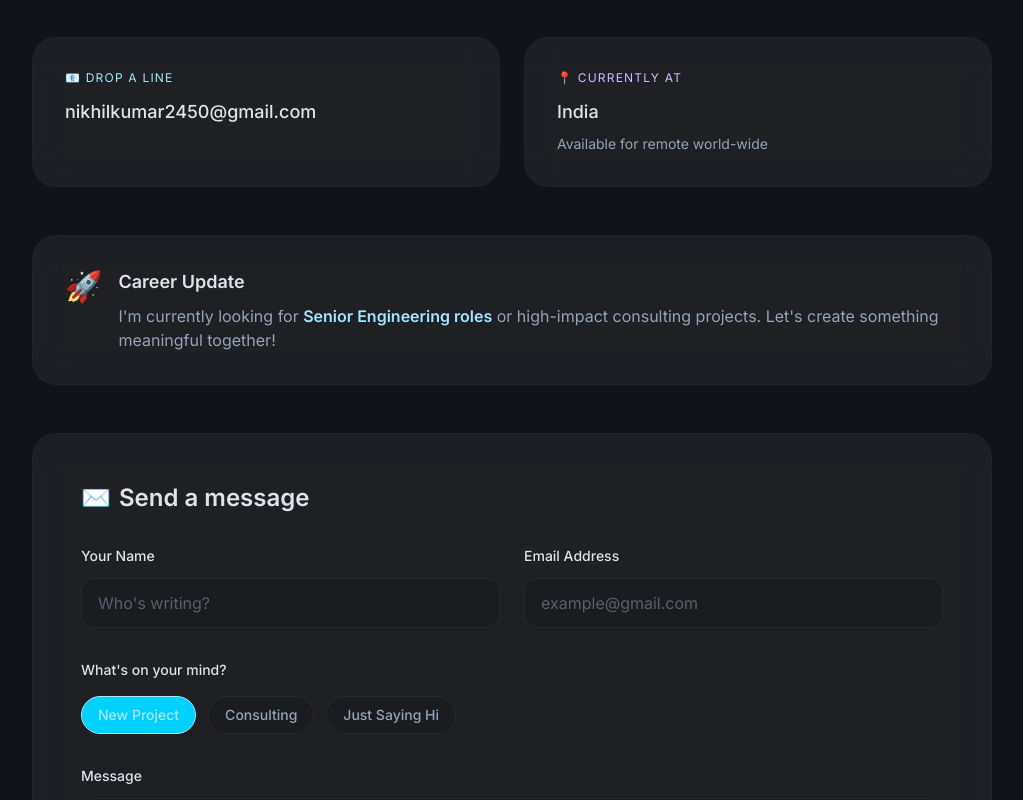
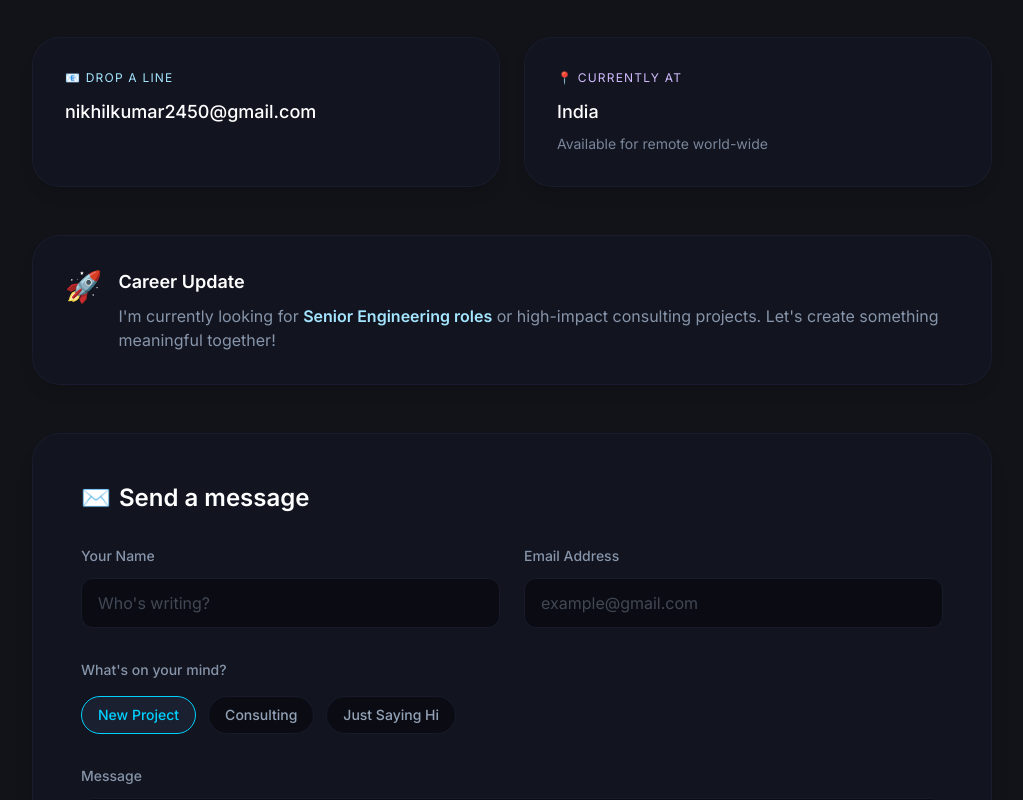
Before and after one commit to NikhilBhagoria/nikhil-dev-portfolio, a Next.js app: page /contact in a window 1280 px wide. Shown: the part 380-1180 px from the top of the page, without its empty margins (128-1151 px from the left). Built offline with nearby package versions, Linux system fonts and the light colour scheme; no server answers.

Commit message:
feat: enhance contact section with custom email API integration, error handling, 3D tilt effects, and improved UI
- Integrated custom email API for contact form submissions
- Added comprehensive error handling and success feedback
- Implemented interactive 3D tilt animations

```diff
--- a/src/components/sections/Contact.js
+++ b/src/components/sections/Contact.js
@@ -2,6 +2,7 @@
 
 import { useState } from "react";
 import Button from "@/components/ui/Button";
+import { use3DTilt } from "@/hooks/use3DTilt";
 
 /**
  * Enterprise Production-level Contact section.
@@ -16,6 +17,8 @@ export default function Contact() {
 
   const [submitted, setSubmitted] = useState(false);
   const [isSending, setIsSending] = useState(false);
+  const [errorMessage, setErrorMessage] = useState("");
+  const contactApiUrl = process.env.NEXT_PUBLIC_CONTACT_API;
 
   const handleChange = (e) => {
     const { name, value } = e.target;
@@ -27,18 +30,46 @@ export default function Contact() {
 
   const handleSubmit = async (e) => {
     e.preventDefault();
+
+    if (!contactApiUrl) {
+      setErrorMessage("Contact service is not configured yet.");
+      return;
+    }
+
     setIsSending(true);
+    setErrorMessage("");
+    setSubmitted(false);
 
-    // Simulate API delay
-    setTimeout(() => {
+    try {
+      const response = await fetch(contactApiUrl, {
+        method: "POST",
+        headers: {
+          "Content-Type": "application/json",
+        },
+        body: JSON.stringify({
+          name: formData.name.trim(),
+          email: formData.email.trim(),
+          message: formData.message.trim()+ " - " + formData.purpose,
+        }),
+      });
+
+      if (!response.ok) {
+        const errorText = await response.text();
+        throw new Error(errorText || `Request failed with status ${response.status}`);
+      }
+
+      setFormData({ name: "", email: "", purpose: "new-project", message: "" });
+      setSubmitted(true);
+    } catch (error) {
+      console.error("Failed to send contact message:", error);
+      setErrorMessage(
+        error instanceof Error
+          ? error.message
+          : "Unable to send your message right now. Please try again later."
+      );
+    } finally {
       setIsSending(false);
-      setSubmitted(true);
-
-      setTimeout(() => {
-        setFormData({ name: "", email: "", purpose: "new-project", message: "" });
-        setSubmitted(false);
-      }, 3000);
-    }, 1500);
+    }
   };
 
   return (
@@ -51,7 +82,7 @@ export default function Contact() {
             <br />
             <span className="gradient-text">Great</span>
           </h1>
-          <p className="text-on-surface-variant text-lg max-w-2xl mx-auto leading-relaxed">
+          <p className="text-on-surface-variant/90 text-lg max-w-2xl mx-auto leading-relaxed">
             I believe the best software is built through collaboration and personal
             connection. Whether you have a specific project or just want to chat,
             I'm all ears.
@@ -61,52 +92,18 @@ export default function Contact() {
         {/* Contact Info Cards */}
         <div className="grid md:grid-cols-2 gap-6 mb-12">
           {/* Drop a Line Card */}
-          <div className="glass-card rounded-3xl p-8 border border-outline-variant/20">
-            <p className="text-primary text-xs font-headline uppercase tracking-widest mb-3">
-              📧 DROP A LINE
-            </p>
-            <p className="text-on-surface text-lg font-medium">
-              nikhilkumar2450@gmail.com
-            </p>
-          </div>
+          <ContactInfoCard type="email" />
 
           {/* Currently At Card */}
-          <div className="glass-card rounded-3xl p-8 border border-outline-variant/20">
-            <p className="text-secondary text-xs font-headline uppercase tracking-widest mb-3">
-              📍 CURRENTLY AT
-            </p>
-            <p className="text-on-surface text-lg font-medium">
-              India
-            </p>
-            <p className="text-on-surface-variant text-sm mt-2">
-              Available for remote world-wide
-            </p>
-          </div>
+          <ContactInfoCard type="location" />
         </div>
 
         {/* Career Update */}
-        <div className="glass-card rounded-3xl p-8 border border-outline-variant/20 mb-12">
-          <div className="flex gap-4">
-            <span className="text-3xl">🚀</span>
-            <div>
-              <h3 className="text-on-surface text-lg font-bold mb-2">
-                Career Update
-              </h3>
-              <p className="text-on-surface-variant">
-                I'm currently looking for{" "}
-                <span className="text-primary font-semibold">
-                  Senior Engineering roles
-                </span>{" "}
-                or high-impact consulting projects. Let's create something
-                meaningful together!
-              </p>
-            </div>
-          </div>
-        </div>
+        <CareerUpdateCard />
 
         {/* Contact Form */}
-        <div className="glass-card rounded-3xl p-8 md:p-12 border border-outline-variant/20">
-          <h2 className="text-2xl font-headline font-bold mb-8 flex items-center gap-2">
+        <div className="bg-[#121420] rounded-[1.75rem] p-8 md:p-12 border border-[#1f2438]/50 shadow-xl">
+          <h2 className="text-2xl font-headline font-bold mb-8 flex items-center gap-2 text-white">
             <span>✉️</span>
             Send a message
           </h2>
@@ -115,7 +112,7 @@ export default function Contact() {
             {/* Name and Email Row */}
             <div className="grid md:grid-cols-2 gap-6">
               <div>
-                <label className="block text-on-surface font-medium text-sm mb-3">
+                <label className="block text-on-surface-variant/90 font-medium text-sm mb-3">
                   Your Name
                 </label>
                 <input
@@ -124,12 +121,13 @@ export default function Contact() {
                   value={formData.name}
                   onChange={handleChange}
                   placeholder="Who's writing?"
-                  className="w-full px-4 py-3 rounded-xl bg-surface-container-low border border-outline-variant/30 text-on-surface placeholder:text-on-surface-variant/50 focus:outline-none focus:border-primary/50 transition-colors"
+                  className="w-full px-4 py-3 rounded-xl bg-[#0b0c13] border border-[#1f2438]/60 text-white placeholder:text-on-surface-variant/40 focus:outline-none focus:border-[#00d1ff]/50 transition-colors"
                   required
+                  disabled={isSending}
                 />
               </div>
               <div>
-                <label className="block text-on-surface font-medium text-sm mb-3">
+                <label className="block text-on-surface-variant/90 font-medium text-sm mb-3">
                   Email Address
                 </label>
                 <input
@@ -138,15 +136,16 @@ export default function Contact() {
                   value={formData.email}
                   onChange={handleChange}
                   placeholder="example@gmail.com"
-                  className="w-full px-4 py-3 rounded-xl bg-surface-container-low border border-outline-variant/30 text-on-surface placeholder:text-on-surface-variant/50 focus:outline-none focus:border-primary/50 transition-colors"
+                  className="w-full px-4 py-3 rounded-xl bg-[#0b0c13] border border-[#1f2438]/60 text-white placeholder:text-on-surface-variant/40 focus:outline-none focus:border-[#00d1ff]/50 transition-colors"
                   required
+                  disabled={isSending}
                 />
               </div>
             </div>
 
             {/* Purpose Selection */}
             <div>
-              <label className="block text-on-surface font-medium text-sm mb-4">
+              <label className="block text-on-surface-variant/90 font-medium text-sm mb-4">
                 What's on your mind?
               </label>
               <div className="flex flex-wrap gap-3">
@@ -164,10 +163,12 @@ export default function Contact() {
                         purpose: option.value,
                       }))
                     }
-                    className={`px-4 py-2 rounded-full text-sm font-medium transition-all border ${formData.purpose === option.value
-                        ? "bg-primary-container border-primary text-primary"
-                        : "border-outline-variant/30 bg-surface-container-low text-on-surface-variant hover:border-outline-variant/50 hover:text-on-surface"
-                      }`}
+                    className={`px-4 py-2 rounded-full text-sm font-medium transition-all border ${
+                      formData.purpose === option.value
+                        ? "bg-[#1b2030] border-[#00d1ff] text-[#00d1ff]"
+                        : "border-[#1f2438]/60 bg-[#0b0c13] text-on-surface-variant hover:border-[#1f2438] hover:text-white"
+                    } ${isSending ? "opacity-70 cursor-not-allowed" : ""}`}
+                    disabled={isSending}
                   >
                     {option.label}
                   </button>
@@ -177,7 +178,7 @@ export default function Contact() {
 
             {/* Message */}
             <div>
-              <label className="block text-on-surface font-medium text-sm mb-3">
+              <label className="block text-on-surface-variant/90 font-medium text-sm mb-3">
                 Message
               </label>
               <textarea
@@ -186,10 +187,26 @@ export default function Contact() {
                 onChange={handleChange}
                 placeholder="Type your message here..."
                 rows="6"
-                className="w-full px-4 py-3 rounded-xl bg-surface-container-low border border-outline-variant/30 text-on-surface placeholder:text-on-surface-variant/50 focus:outline-none focus:border-primary/50 transition-colors resize-none"
+                className="w-full px-4 py-3 rounded-xl bg-[#0b0c13] border border-[#1f2438]/60 text-white placeholder:text-on-surface-variant/40 focus:outline-none focus:border-[#00d1ff]/50 transition-colors resize-none"
                 required
+                disabled={isSending}
               ></textarea>
             </div>
+
+            {(submitted || errorMessage) && (
+              <div
+                className={`rounded-xl border px-4 py-3 text-sm ${
+                  submitted
+                    ? "border-emerald-500/30 bg-emerald-500/10 text-emerald-300"
+                    : "border-rose-500/30 bg-rose-500/10 text-rose-300"
+                }`}
+                aria-live="polite"
+              >
+                {submitted
+                  ? "Your message was sent successfully. I’ll get back to you soon."
+                  : errorMessage}
+              </div>
+            )}
 
             {/* Submit Button */}
             <div>
@@ -209,3 +226,70 @@ export default function Contact() {
     </section>
   );
 }
+
+// Sub-component for Contact Info Cards with 3D Tilt
+function ContactInfoCard({ type }) {
+  const tilt = use3DTilt(5, 1.02);
+
+  if (type === "email") {
+    return (
+      <div
+        {...tilt}
+        className="bg-[#121420] rounded-[1.75rem] p-8 border border-[#1f2438]/50 hover:border-[#00d1ff]/40 shadow-lg transition-all duration-300 hover:shadow-[0_8px_30px_rgba(0,209,255,0.04)]"
+      >
+        <p className="text-primary text-xs font-headline uppercase tracking-widest mb-3">
+          📧 DROP A LINE
+        </p>
+        <p className="text-white text-lg font-medium">
+          nikhilkumar2450@gmail.com
+        </p>
+      </div>
+    );
+  }
+
+  return (
+    <div
+      {...tilt}
+      className="bg-[#121420] rounded-[1.75rem] p-8 border border-[#1f2438]/50 hover:border-[#00d1ff]/40 shadow-lg transition-all duration-300 hover:shadow-[0_8px_30px_rgba(0,209,255,0.04)]"
+    >
+      <p className="text-secondary text-xs font-headline uppercase tracking-widest mb-3">
+        📍 CURRENTLY AT
+      </p>
+      <p className="text-white text-lg font-medium">
+        India
+      </p>
+      <p className="text-on-surface-variant/80 text-sm mt-2">
+        Available for remote world-wide
+      </p>
+    </div>
+  );
+}
+
+// Sub-component for Career Update Card with 3D Tilt
+function CareerUpdateCard() {
+  const tilt = use3DTilt(4, 1.01);
+
+  return (
+    <div
+      {...tilt}
+      className="bg-[#121420] rounded-[1.75rem] p-8 border border-[#1f2438]/50 hover:border-[#00d1ff]/40 shadow-lg mb-12 transition-all duration-300 hover:shadow-[0_8px_30px_rgba(0,209,255,0.04)]"
+    >
+      <div className="flex gap-4">
+        <span className="text-3xl">🚀</span>
+        <div>
+          <h3 className="text-white text-lg font-bold mb-2">
+            Career Update
+          </h3>
+          <p className="text-on-surface-variant/90">
+            I'm currently looking for{" "}
+            <span className="text-primary font-semibold">
+              Senior Engineering roles
+            </span>{" "}
+            or high-impact consulting projects. Let's create something
+            meaningful together!
+          </p>
+        </div>
+      </div>
+    </div>
+  );
+}
```
